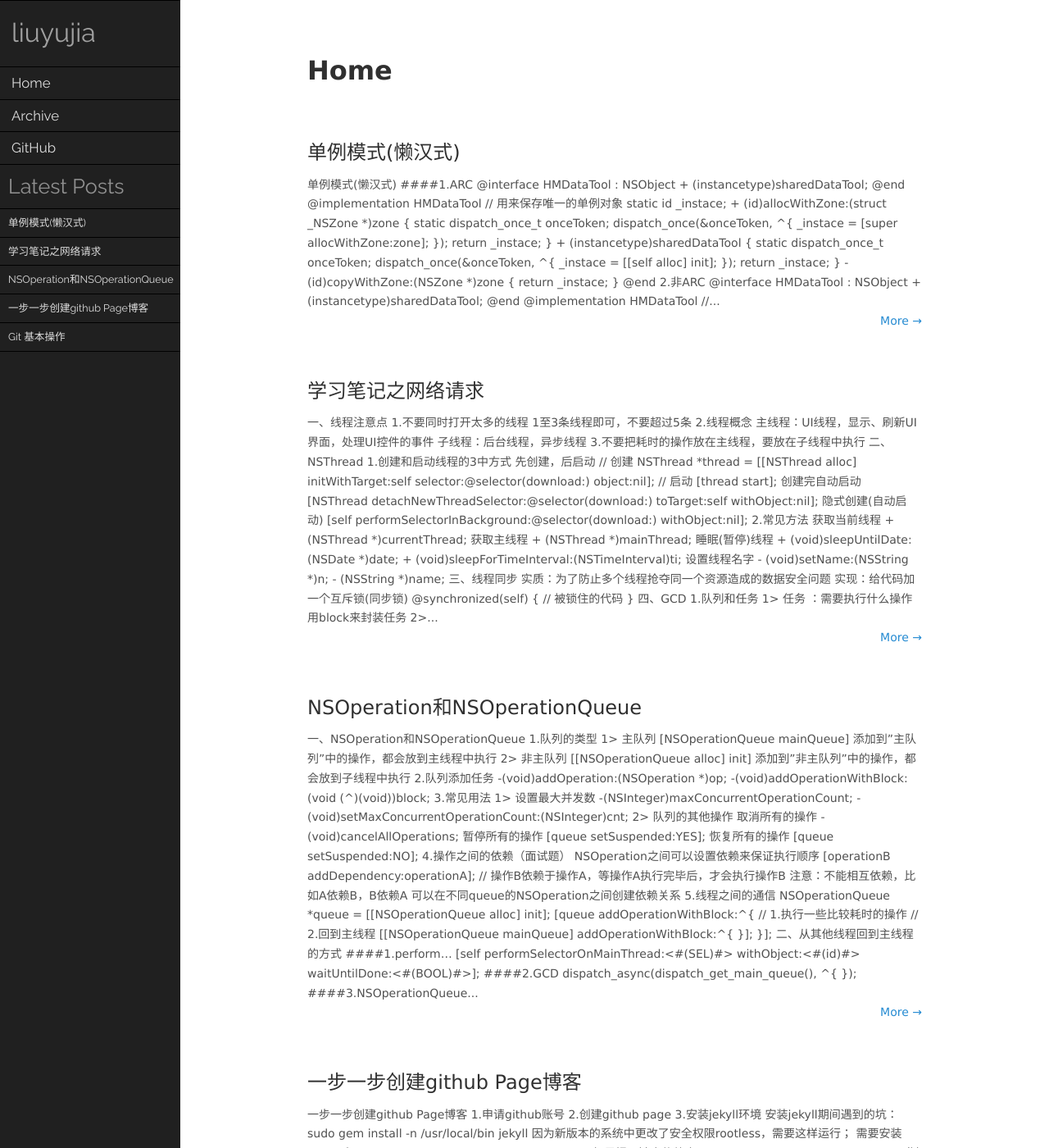
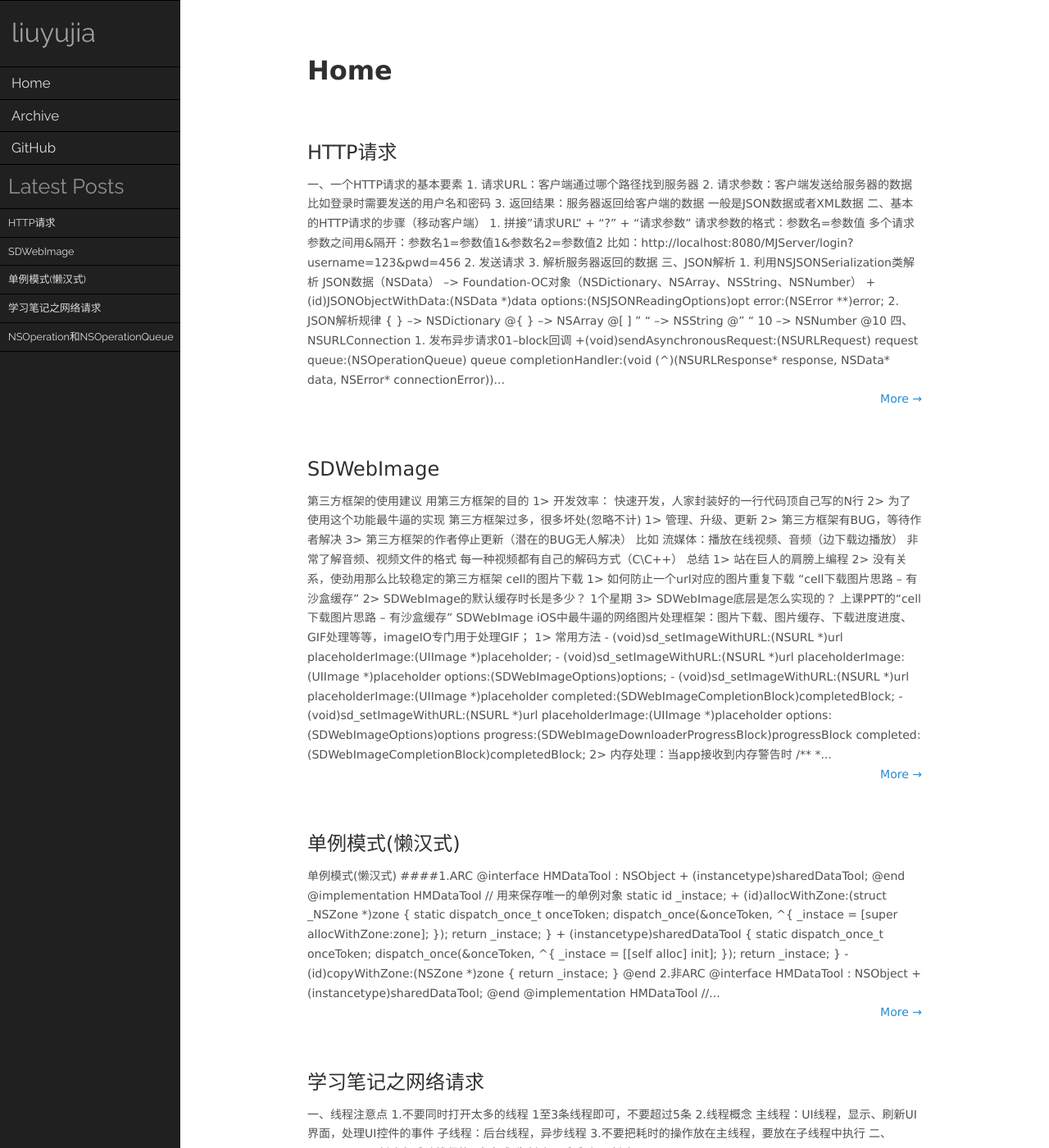
Before and after one commit to liuyujiahaha/liuyujiahaha.github.io, a Jekyll site: the page built from index.html, in a window 1280 px wide and 1400 px high. Shown: the whole window at 82% size. Built offline with Jekyll 4.4.1, drawn with Linux system fonts in a browser that asks for light colours; some of the changed text lies outside the part shown.

Commit message:
modify: add a new blog

```diff
--- /dev/null
+++ b/_posts/2016-10-31-SDWebImage.md
@@ -0,0 +1,105 @@
+---
+layout: post
+title: "SDWebImage"
+date: 2016-10-31 20:50:20 +0800
+categories: [iOS]
+excerpt: sdwebimage的原理
+tags:
+  - SDWebImage
+  - 第三方库
+---
+
+
+### 第三方框架的使用建议
+
+1. 用第三方框架的目的
+
+1> 开发效率： 快速开发，人家封装好的一行代码顶自己写的N行
+
+2> 为了使用这个功能最牛逼的实现
+
+2. 第三方框架过多，很多坏处(忽略不计)
+
+1> 管理、升级、更新
+
+2> 第三方框架有BUG，等待作者解决
+
+3> 第三方框架的作者停止更新（潜在的BUG无人解决）
+
+3. 比如
+
+流媒体：播放在线视频、音频（边下载边播放）
+
+非常了解音频、视频文件的格式
+
+每一种视频都有自己的解码方式（C\C++）
+
+4. 总结
+
+1> 站在巨人的肩膀上编程
+
+2> 没有关系，使劲用那么比较稳定的第三方框架
+
+
+### cell的图片下载
+
+
+1> 如何防止一个url对应的图片重复下载
+
+* “cell下载图片思路 – 有沙盒缓存”
+
+2> SDWebImage的默认缓存时长是多少？
+
+* 1个星期
+
+3> SDWebImage底层是怎么实现的？
+
+* 上课PPT的“cell下载图片思路 – 有沙盒缓存”
+
+
+###  SDWebImage
+
+
+*  iOS中最牛逼的网络图片处理框架：图片下载、图片缓存、下载进度进度、GIF处理等等，imageIO专门用于处理GIF；
+
+
+1> 常用方法
+
+{% highlight ruby %}
+- (void)sd_setImageWithURL:(NSURL *)url placeholderImage:(UIImage *)placeholder;
+- (void)sd_setImageWithURL:(NSURL *)url placeholderImage:(UIImage *)placeholder options:(SDWebImageOptions)options;
+- (void)sd_setImageWithURL:(NSURL *)url placeholderImage:(UIImage *)placeholder completed:(SDWebImageCompletionBlock)completedBlock;
+- (void)sd_setImageWithURL:(NSURL *)url placeholderImage:(UIImage *)placeholder options:(SDWebImageOptions)options progress:(SDWebImageDownloaderProgressBlock)progressBlock completed:(SDWebImageCompletionBlock)completedBlock;
+
+{% endhighlight %}
+
+
+
+2> 内存处理：当app接收到内存警告时
+
+
+{% highlight ruby %}
+/**
+ *  当app接收到内存警告
+ */
+- (void)applicationDidReceiveMemoryWarning:(UIApplication *)application
+{
+    SDWebImageManager *mgr = [SDWebImageManager sharedManager];
+
+    // 1.取消正在下载的操作
+    [mgr cancelAll];
+
+    // 2.清除内存缓存
+    [mgr.imageCache clearMemory];
+}
+
+{% endhighlight %}
+
+
+
+
+3> SDWebImageOptions
+
+* SDWebImageRetryFailed : 下载失败后，会自动重新下载
+* SDWebImageLowPriority : 当正在进行UI交互时，自动暂停内部的一些下载操作
+* SDWebImageRetryFailed / SDWebImageLowPriority : 拥有上面2个功能
--- /dev/null
+++ b/_posts/2016-10-31-http.md
@@ -0,0 +1,351 @@
+---
+layout: post
+title: "HTTP请求"
+date: 2016-10-31 21:29:41 +0800
+categories: [iOS]
+excerpt: HTTP请求、JSON、NSURLConnection、XML、POST、GET
+tags:
+  - HTTP
+  - JSON
+  - NSURLConnection
+  - XML
+  - POST
+  - GET
+  - NSMutableURLRequest
+  - URL转码
+  - 数据安全
+  - 本地存储
+  - 监测网络状态
+
+
+---
+
+
+### 一、一个HTTP请求的基本要素
+
+##### 1. 请求URL：客户端通过哪个路径找到服务器
+
+##### 2. 请求参数：客户端发送给服务器的数据
+
+* 比如登录时需要发送的用户名和密码
+
+##### 3. 返回结果：服务器返回给客户端的数据
+
+* 一般是JSON数据或者XML数据
+
+### 二、基本的HTTP请求的步骤（移动客户端）
+
+##### 1. 拼接"请求URL" + "?" + "请求参数"
+
+* 请求参数的格式：参数名=参数值
+* 多个请求参数之间用&隔开：参数名1=参数值1&参数名2=参数值2
+* 比如：http://localhost:8080/MJServer/login?username=123&pwd=456
+
+##### 2. 发送请求
+
+##### 3. 解析服务器返回的数据
+
+### 三、JSON解析
+
+##### 1. 利用NSJSONSerialization类解析
+
+* JSON数据（NSData） --> Foundation-OC对象（NSDictionary、NSArray、NSString、NSNumber）
+
+
+*  +(id)JSONObjectWithData:(NSData *)data options:(NSJSONReadingOptions)opt error:(NSError **)error;
+
+##### 2. JSON解析规律
+
+
+* { } --> NSDictionary @{ }
+* [ ] --> NSArray @[ ]
+* " " --> NSString @" "
+* 10 --> NSNumber @10
+
+### 四、NSURLConnection
+
+##### 1. 发布异步请求01--block回调
+
+
+* +(void)sendAsynchronousRequest:(NSURLRequest*) request
+    queue:(NSOperationQueue*) queue
+    completionHandler:(void (^)(NSURLResponse* response, NSData* data, NSError* connectionError)) handler
+
+* request : 需要发送的请求
+* queue : 一般用主队列，存放handler这个任务
+* handler : 当请求完毕后，会自动调用这个block
+
+##### 2. 利用NSURLConnection发送请求的基本步骤
+
+
+1> 创建URL
+NSURL *url = [NSURL URLWithString:@"http://4234324/5345345"];
+
+2> 创建request
+NSURLRequest *request = [NSURLRequest requestWithURL:url];
+
+3> 发送请求
+[NSURLConnection sendAsynchronousRequest:request queue:queue completionHandler:
+ ^(NSURLResponse *response, NSData *data, NSError *connectionError) {
+
+4> 处理服务器返回的数据
+
+ }];
+
+### 五、XML
+
+##### 1. 语法
+
+
+1> 文档声明
+<?xml version="1.0" encoding="UTF-8" ?>
+
+2> 元素
+
+3> 属性
+
+{% highlight ruby %}
+<videos>
+    <video name="小黄人 第01部" length="10"/>
+    <video name="小黄人 第01部" length="10"/>
+</videos>
+
+{% endhighlight %}
+
+* videos和video是元素（节点）
+* name和length叫做元素的属性
+* video元素是videos元素的子元素
+
+##### 2. 解析
+
+
+1> SAX解析：逐个元素往下解析，适合大文件
+
+* NSXMLParser
+
+2> DOM解析：一口气将整个XML文档加载进内存，适合小文件，使用最简单
+
+* GDataXML
+
+### 六、HTTP的通信过程
+
+##### 1. 请求
+
+
+1> 请求行 : 请求方法、请求路径、HTTP协议的版本
+GET /MJServer/resources/images/1.jpg HTTP/1.1
+
+2> 请求头 : 客户端的一些描述信息
+
+* User-Agent : 客户端的环境（软件环境）
+
+3> 请求体 : POST请求才有这个东西
+
+* 请求参数，发给服务器的数据
+
+##### 2. 响应
+
+
+1> 状态行（响应行）: HTTP协议的版本、响应状态码、响应状态描述
+HTTP/1.1 200 OK
+
+2> 响应头：服务器的一些描述信息
+
+* Content-Type : 服务器返回给客户端的内容类型
+* Content-Length : 服务器返回给客户端的内容的长度（比如文件的大小）
+
+3> 实体内容（响应体）
+
+* 服务器返回给客户端具体的数据，比如文件数据
+
+### 七、HTTP的请求方法
+
+#### 1. GET
+
+
+1> 特点
+
+* 所有请求参数都拼接在url后面
+
+2> 缺点
+
+* 在url中暴露了所有的请求数据，不太安全
+* url的长度有限制，不能发送太多的参数
+
+3> 使用场合
+
+* 如果仅仅是向服务器索要数据，一般用GET请求
+
+4> 如何发送一个GET请求
+
+* 默认就是GET请求
+
+{% highlight ruby %}
+// 1.URL
+NSURL *url = [NSURL URLWithString:@"http://www.baidu.com"];
+// 2.请求
+NSURLRequest *request = [NSURLRequest requestWithURL:url];
+// 3.发送请求
+[NSURLConnection sendAsynchronousRequest:request queue:[NSOperationQueue mainQueue] completionHandler:^(NSURLResponse *response, NSData *data, NSError *connectionError) {
+}];
+
+{% endhighlight %}
+
+
+
+#### 2. POST
+
+
+1> 特点
+
+* 把所有请求参数放在请求体（HTTPBody）中
+* 理论上讲，发给服务器的数据的大小是没有限制
+
+2> 使用场合
+
+* 除开向服务器索要数据以外的请求，都可以用POST请求
+* 如果发给服务器的数据是一些隐私、敏感的数据，绝对要用POST请求
+
+3> 如何发送一个POST请求
+
+{% highlight ruby %}
+
+// 1.创建一个URL ： 请求路径
+NSURL *url = [NSURL URLWithString:@"http://localhost:8080/MJServer/login"];
+
+// 2.创建一个请求
+NSMutableURLRequest *request = [NSMutableURLRequest requestWithURL:url];
+// 设置请求方法
+request.HTTPMethod = @"POST";
+// 设置请求体 : 请求参数
+NSString *param = [NSString stringWithFormat:@"username=%@&pwd=%@", usernameText, pwdText];
+// NSString --> NSData
+request.HTTPBody = [param dataUsingEncoding:NSUTF8StringEncoding];
+{% endhighlight %}
+
+
+
+### 八、NSMutableURLRequest的常用方法
+
+##### 1. 设置超时
+
+{% highlight ruby %}
+request.timeoutInterval = 5;
+// NSURLRequest是不能设置超时的，因为这个对象是不可变的
+
+{% endhighlight %}
+
+
+
+### 九、URL转码
+
+##### 1. URL中不能包含中文，得对中文进行转码(加上一堆的%)
+
+{% highlight ruby %}
+
+NSString *urlStr = [NSString stringWithFormat:@"http://localhost/login?username=喝喝&pwd=123"];
+urlStr = [urlStr stringByAddingPercentEscapesUsingEncoding:NSUTF8StringEncoding];
+// urlStr == @"http://localhost/login?username=%E5%96%9D%E5%96%9D&pwd=123"
+{% endhighlight %}
+
+
+
+### 十、数据安全
+
+##### 1. 网络数据加密
+
+
+1> 加密对象：隐私数据，比如密码、银行信息
+2> 加密方案
+
+* 提交隐私数据，必须用POST请求
+* 使用加密算法对隐私数据进行加密，比如MD5
+
+
+
+3> 加密增强：为了加大破解的难度
+
+* 对明文进行2次MD5 ： MD5(MD5($pass))
+* 先对明文撒盐，再进行MD5 ： MD5($pass.$salt)
+
+##### 2. 本地存储加密
+
+1> 加密对象：重要的数据，比如游戏数据
+
+##### 3. 代码安全问题
+
+1> 现在已经有工具和技术能反编译出源代码：逆向工程
+
+* 反编译出来的都是纯C语言的，可读性不高
+* 最起码能知道源代码里面用的是哪些框架
+
+2> 参考书籍：《iOS逆向工程》
+
+3> 解决方案：发布之前对代码进行混淆
+
+* 混淆之前
+
+
+
+@interface HMPerson :NSObject
+- (void)run;
+- (void)eat;
+@end
+
+* 混淆之后
+@interface A :NSObject
+
+-(void)a;
+-(void)b;
+@end
+
+### 十一、监测网络状态
+
+##### 1. 主动监测监测网络状态
+
+{% highlight ruby %}
+// 是否WIFI
++ (BOOL)isEnableWIFI {
+    return ([[Reachability reachabilityForLocalWiFi] currentReachabilityStatus] != NotReachable);
+}
+
+// 是否3G
++ (BOOL)isEnable3G {
+    return ([[Reachability reachabilityForInternetConnection] currentReachabilityStatus] != NotReachable);
+}
+
+{% endhighlight %}
+
+
+
+##### 2. 监控网络状态
+
+
+1> 监听通知
+
+{% highlight ruby %}
+
+[[NSNotificationCenter defaultCenter] addObserver:self selector:@selector(networkStateChange) name:kReachabilityChangedNotification object:nil];
+{% endhighlight %}
+
+
+
+2> 开始监听网络状态
+
+{% highlight ruby %}
+// 获得Reachability对象
+self.reachability = [Reachability reachabilityForInternetConnection];
+// 开始监控网络
+[self.reachability startNotifier];
+
+{% endhighlight %}
+
+
+
+3> 移除监听
+
+{% highlight ruby %}
+[self.reachability stopNotifier];
+[[NSNotificationCenter defaultCenter] removeObserver:self];
+
+{% endhighlight %}
```
Also changed, not shown: _posts/2016-10-28-nsoperation和nsoperationqueue.md (+8 -8 lines).
